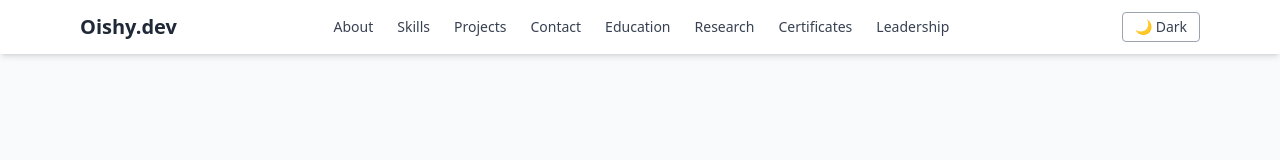
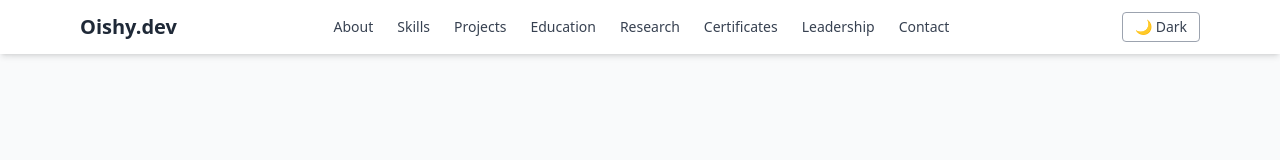
Before and after one commit to tamannaoishy/Portfolio, a React (Vite) app: page / in a window 1280 px wide. Shown: the top 160 px of the page. Built offline with nearby package versions, Linux system fonts and the light colour scheme.

Commit message:
Update navbar

```diff
--- a/src/components/Navbar.jsx
+++ b/src/components/Navbar.jsx
@@ -32,11 +32,11 @@ export default function Navbar() {
           <li><a href="#about" className="hover:text-orange-500">About</a></li>
           <li><a href="#skills" className="hover:text-orange-500">Skills</a></li>
           <li><a href="#projects" className="hover:text-orange-500">Projects</a></li>
-          <li><a href="#contact" className="hover:text-orange-500">Contact</a></li>
           <li><a href="#education" className="hover:text-orange-500">Education</a></li>
           <li><a href="#research" className="hover:text-orange-500">Research</a></li>
           <li><a href="#certificates" className="hover:text-orange-500">Certificates</a></li>
           <li><a href="#leadership" className="hover:text-orange-500">Leadership</a></li>
+          <li><a href="#contact" className="hover:text-orange-500">Contact</a></li>
         </ul>
 
         {/* Theme Toggle (Desktop) */}
```
